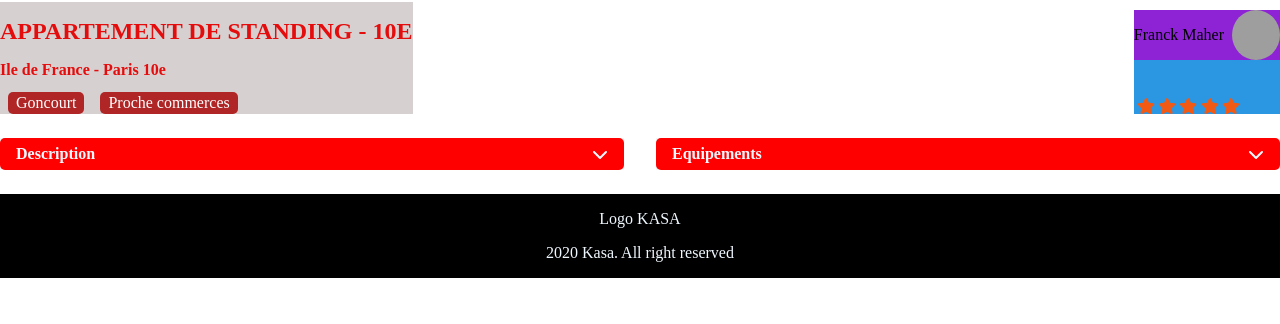
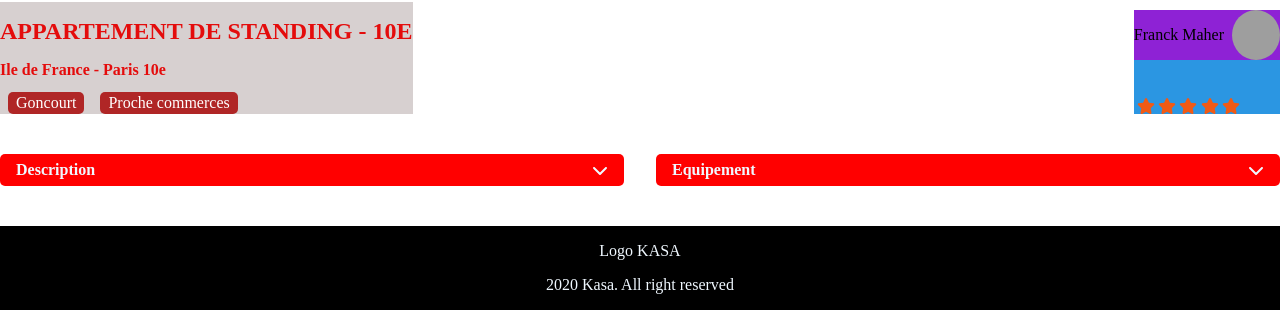
Before and after one commit to FlorentRVE/OC_projet7, a React (Create React App) app: page /logement/0979876d in a window 1280 px wide. Shown: the part 367-691 px from the top of the page. Built offline with nearby package versions, Linux system fonts and the light colour scheme; grey boxes are pictures that could not be loaded.

Commit message:
modification composant collapse avec props.children pour adapation et ajout key

```diff
--- a/src/component/About/About_collapse.js
+++ b/src/component/About/About_collapse.js
@@ -19,7 +19,7 @@ const AboutCollapse = (props) => {
             <FontAwesomeIcon icon={collapse === styles.isClosed ? faChevronDown : faChevronUp} className={styles.arrow}/>
         </div>
         <div className={collapse}>
-          <p className= {styles.collapse}>{props.description}</p>
+          {props.children}
         </div>
       </div>
     );
--- a/src/component/Logement/Logement_Information.js
+++ b/src/component/Logement/Logement_Information.js
@@ -12,6 +12,7 @@ const LogementInformation = () => {
 
   const params = useParams();
   const id = params.id;
+  let compteur = 0;
 
   const [data, setData] = useState([]);
 
@@ -27,7 +28,7 @@ const LogementInformation = () => {
 
         {data.map((item) => (
 
-          <div key={item.id} id={item.id} className= {styles.infoContainer}>
+          <div key={item.id}  id={item.id} className= {styles.infoContainer}>
 
 
             <div className= {styles.infoLocation}>
@@ -37,7 +38,7 @@ const LogementInformation = () => {
 
               <div className= {styles.infoTagsContainer}>
                 {item.tags.map(element => (
-                  <p className= {styles.infoTagsItem}>{element}</p>
+                  <p key={item.id + `${compteur ++}`} className= {styles.infoTagsItem}>{element}</p>
                 ))}
               </div>
             </div>
--- a/src/component/Logement/Logement_description.js
+++ b/src/component/Logement/Logement_description.js
@@ -6,9 +6,11 @@ import { useParams } from 'react-router-dom';
 import * as api from '../../utils/api';
 
 
-import { faChevronDown } from '@fortawesome/free-solid-svg-icons';
-import { faChevronUp } from '@fortawesome/free-solid-svg-icons';
-import { FontAwesomeIcon } from '@fortawesome/react-fontawesome';
+// import { faChevronDown } from '@fortawesome/free-solid-svg-icons';
+// import { faChevronUp } from '@fortawesome/free-solid-svg-icons';
+// import { FontAwesomeIcon } from '@fortawesome/react-fontawesome';
+
+import AboutCollapse from '../About/About_collapse';
 
 import styles from '../../css/logement.module.css'
 
@@ -18,7 +20,7 @@ const LogementDescription = () => {
   const id = params.id;
 
   const [data, setData] = useState([]);
-  const [collapse, setCollapse] = useState(styles.isClosed);
+  // const [collapse, setCollapse] = useState(styles.isClosed);
 
   useEffect(() => {
     api.getItem(id).then((data) => {
@@ -32,17 +34,13 @@ const LogementDescription = () => {
 
       {data.map((item) => (
 
-        <div id={item.id} className= {styles.item}>
+        <div key={item.id} id={item.id} className= {styles.item}>
 
-              <div className= {styles.div}>
-                <div className= {styles.collapseContainer} onClick={() => setCollapse(collapse === styles.isClosed ? styles.isOpen : styles.isClosed)}>
-                  <h2 className= {styles.collapseTitle}>Description</h2>
-                  <FontAwesomeIcon icon={collapse === styles.isClosed ? faChevronDown : faChevronUp} className={styles.arrow}/>
-                </div>
-                <div className={collapse}>
-                  <p className= {styles.collapseText}>{item.description}</p>
-                </div>
-              </div>
+              <AboutCollapse AboutCollapse title = {'Description'}>
+
+                <p className= {styles.collapseText}>{item.description}</p>
+
+              </AboutCollapse >
         </div>
       ))}
     </div>
--- a/src/component/Logement/Logement_equipement.js
+++ b/src/component/Logement/Logement_equipement.js
@@ -5,9 +5,7 @@ import { useState, useEffect } from 'react';
 import { useParams } from 'react-router-dom';
 import * as api from '../../utils/api';
 
-import { faChevronDown } from '@fortawesome/free-solid-svg-icons';
-import { faChevronUp } from '@fortawesome/free-solid-svg-icons';
-import { FontAwesomeIcon } from '@fortawesome/react-fontawesome';
+import AboutCollapse from '../About/About_collapse';
 
 import styles from '../../css/logement.module.css'
 
@@ -15,9 +13,9 @@ const LogementEquipement = () => {
 
   const params = useParams();
   const id = params.id;
+  let compteur = 0;
 
   const [data, setData] = useState([]);
-  const [collapse, setCollapse] = useState(styles.isClosed);
 
   useEffect(() => {
     api.getItem(id).then((data) => {
@@ -31,21 +29,17 @@ const LogementEquipement = () => {
 
       {data.map((item) => (
 
-        <div id={item.id} className= {styles.item}>
+        <div key={item.id} id={item.id} className= {styles.item}>
 
-              <div className= {styles.div}>
-                <div className= {styles.collapseContainer} onClick={() => setCollapse(collapse === styles.isClosed ? styles.isOpen : styles.isClosed)}>
-                  <h2 className= {styles.collapseTitle}>Equipements</h2>
-                  <FontAwesomeIcon icon={collapse === styles.isClosed ? faChevronDown : faChevronUp} className={styles.arrow}/>
-                </div>
-                <div className={collapse}>
-                  <div>
+              <AboutCollapse AboutCollapse title = {'Equipement'}>
+
+              <div>
                     {item.equipments.map(element => (
-                      <p className= {styles.collapseTextEquipement}>{element}</p>
+                      <p key={item.id + `${compteur ++}`}  className= {styles.collapseTextEquipement}>{element}</p>
                     ))}
-                  </div>
-                </div>
               </div>
+
+              </AboutCollapse >
         </div>
       ))}
     </div>
--- a/src/css/about.module.css
+++ b/src/css/about.module.css
@@ -21,7 +21,7 @@
 
 .container, .collapse {
     background-color: rgb(243, 235, 235);
-    width: 90%;
+    width: 100%;
     margin: 1rem auto;
     border-radius: 15px;
 
--- a/src/css/logement.module.css
+++ b/src/css/logement.module.css
@@ -141,24 +141,6 @@
   width: 100%;
 }
 
-.div {
-  background-color: rgb(240, 245, 245);
-}
-.collapseContainer {
-  display: flex;
-  justify-content: space-between;
-  align-items: center;
-  background-color: red;
-  padding: 0 1rem;
-  border-radius: 5px;
-  height: 2rem;
-}
-
-.collapseTitle, .arrow {
-  font-size: 1rem;
-  color: aliceblue;
-}
-
 .collapseText {
   height: auto;
   padding: 0.5rem;
```
